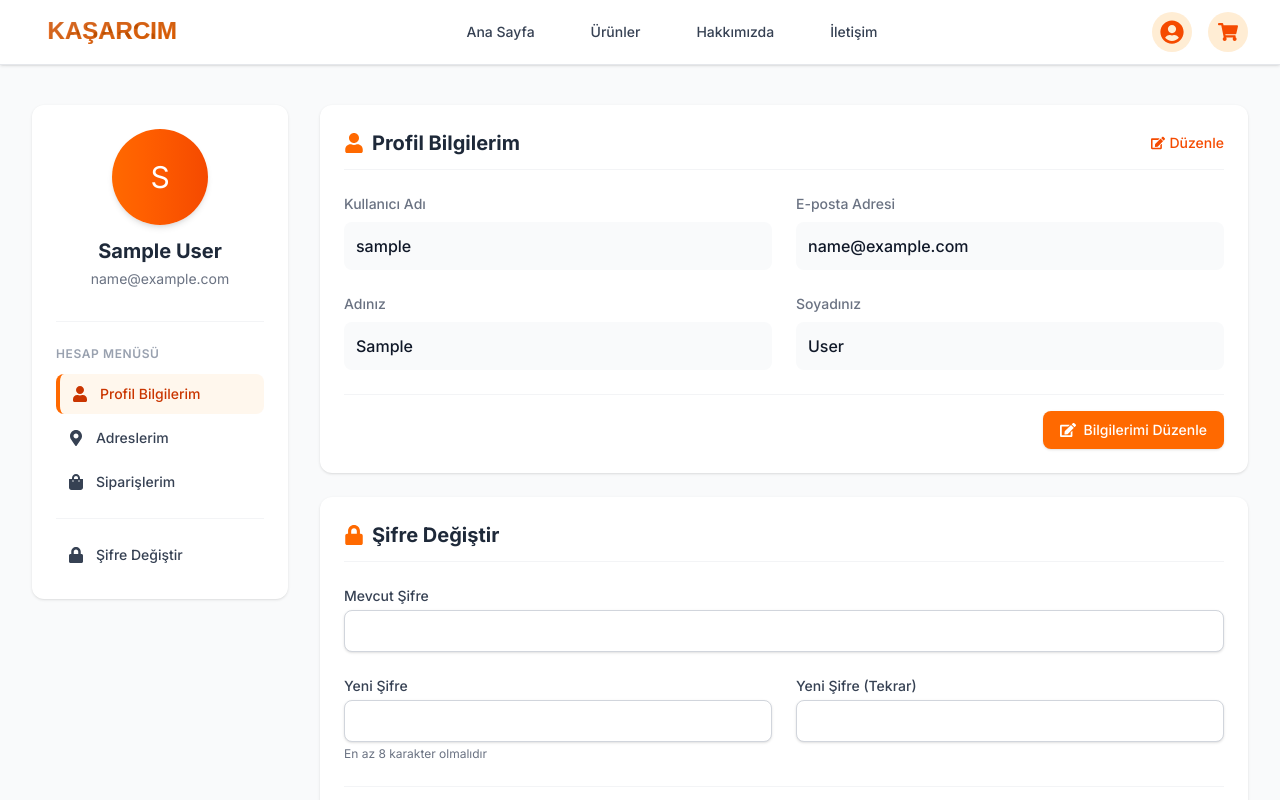
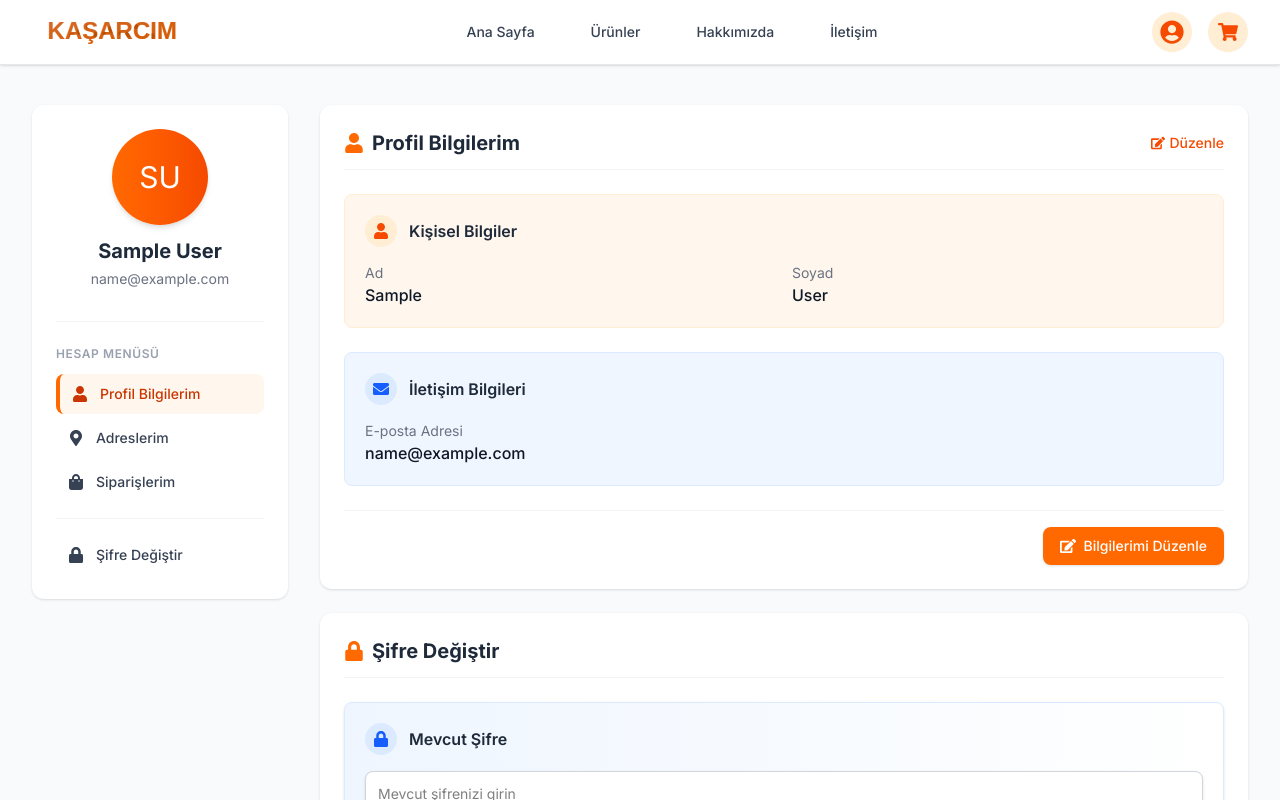
Before and after one commit to emrahsandernet/kasarcim, a Next.js app in the folder frontend/: page /profilim in a window 1280 px wide. Shown: the top 800 px of the page. Built offline with nearby package versions, Linux system fonts and the light colour scheme; no server answers; sample sign-in values are in the browser's storage.

Commit message:
Profil ve adres sayfa güncellemeleri

```diff
--- a/frontend/src/app/profilim/page.js
+++ b/frontend/src/app/profilim/page.js
@@ -3,7 +3,7 @@
 import { useState, useEffect } from 'react';
 import { useAuth } from '@/context/AuthContext';
 import { useRouter } from 'next/navigation';
-import { FaUser, FaSave, FaSpinner, FaExclamationTriangle, FaCheckCircle, FaMapMarkerAlt, FaShoppingBag, FaLock, FaEdit, FaCog } from 'react-icons/fa';
+import { FaUser, FaSave, FaSpinner, FaExclamationTriangle, FaCheckCircle, FaMapMarkerAlt, FaShoppingBag, FaLock, FaEdit, FaCog, FaEnvelope, FaKey } from 'react-icons/fa';
 import Link from 'next/link';
 
 export default function ProfilePage() {
@@ -11,7 +11,6 @@ export default function ProfilePage() {
   const router = useRouter();
 
   const [formValues, setFormValues] = useState({
-    username: '',
     email: '',
     firstName: '',
     lastName: '',
@@ -20,9 +19,10 @@ export default function ProfilePage() {
     confirmPassword: ''
   });
 
-  const [activeTab, setActiveTab] = useState('profile');
   const [notification, setNotification] = useState({ type: '', message: '' });
   const [isEditing, setIsEditing] = useState(false);
+
+  // Not: Aktif tab özelliği kaldırıldı
 
   // Kullanıcı giriş yapmamışsa login sayfasına yönlendir
   useEffect(() => {
@@ -35,7 +35,6 @@ export default function ProfilePage() {
   useEffect(() => {
     if (user) {
       setFormValues({
-        username: user.username || '',
         email: user.email || '',
         firstName: user.firstName || '',
         lastName: user.lastName || '',
@@ -60,6 +59,18 @@ export default function ProfilePage() {
   const handleChange = (e) => {
     const { name, value } = e.target;
     setFormValues({ ...formValues, [name]: value });
+  };
+
+  // Avatar için kullanılacak ad-soyad baş harfleri
+  const getInitials = () => {
+    if (user?.firstName && user?.lastName) {
+      return `${user.firstName.charAt(0)}${user.lastName.charAt(0)}`;
+    } else if (user?.firstName) {
+      return user.firstName.charAt(0);
+    } else if (user?.email) {
+      return user.email.charAt(0).toUpperCase();
+    }
+    return 'K';
   };
 
   const handleSubmit = async (e) => {
@@ -113,7 +124,6 @@ export default function ProfilePage() {
 
     // Kullanıcı bilgilerini güncelle
     const userData = {
-      username: formValues.username,
       email: formValues.email,
       first_name: formValues.firstName,
       last_name: formValues.lastName,
@@ -138,7 +148,6 @@ export default function ProfilePage() {
         });
 
 
-        // Düzenleme modunu kapat
         setIsEditing(false);
       }
     } catch (error) {
@@ -170,7 +179,7 @@ export default function ProfilePage() {
             <div className="mb-6 pb-4 border-b border-gray-100">
               <div className="flex flex-col items-center mb-4">
                 <div className="w-24 h-24 bg-gradient-to-r from-orange-500 to-orange-600 rounded-full flex items-center justify-center text-white text-3xl mb-3 shadow-md">
-                  {user?.firstName?.charAt(0) || user?.username?.charAt(0) || 'K'}
+                  {getInitials()}
                 </div>
                 <h2 className="text-xl font-bold text-gray-800">{user?.firstName} {user?.lastName}</h2>
                 <p className="text-sm text-gray-500 mt-1">{user?.email}</p>
@@ -179,17 +188,10 @@ export default function ProfilePage() {
 
             <h3 className="text-xs font-semibold text-gray-400 uppercase tracking-wider mb-3">Hesap Menüsü</h3>
             <nav className="space-y-1">
-              <button
-                onClick={() => setActiveTab('profile')}
-                className={`w-full text-left px-3 py-2.5 rounded-lg text-sm font-medium flex items-center transition-all duration-200 ${
-                  activeTab === 'profile'
-                    ? 'bg-orange-50 text-orange-700 border-l-4 border-orange-500'
-                    : 'text-gray-700 hover:bg-gray-100'
-                }`}
-              >
+              <div className="w-full text-left px-3 py-2.5 rounded-lg text-sm font-medium flex items-center bg-orange-50 text-orange-700 border-l-4 border-orange-500">
                 <FaUser className="mr-3 h-4 w-4" />
                 Profil Bilgilerim
-              </button>
+              </div>
 
               <Link
                 href="/adreslerim"
@@ -208,17 +210,13 @@ export default function ProfilePage() {
               </Link>
 
               <div className="pt-4 mt-4 border-t border-gray-100">
-                <button
-                  onClick={() => setActiveTab('password')}
-                  className={`w-full text-left px-3 py-2.5 rounded-lg text-sm font-medium flex items-center transition-all duration-200 ${
-                    activeTab === 'password'
-                      ? 'bg-orange-50 text-orange-700 border-l-4 border-orange-500'
-                      : 'text-gray-700 hover:bg-gray-100'
-                  }`}
+                <a
+                  href="#sifre-degistir"
+                  className="w-full text-left px-3 py-2.5 rounded-lg text-sm font-medium flex items-center text-gray-700 hover:bg-gray-100 transition-all duration-200"
                 >
                   <FaLock className="mr-3 h-4 w-4" />
                   Şifre Değiştir
-                </button>
+                </a>
               </div>
             </nav>
           </div>
@@ -262,29 +260,42 @@ export default function ProfilePage() {
             )}
 
             {!isEditing ? (
-              // Profil bilgisi görüntüleme modu
+              // Profil bilgisi görüntüleme modu - modernleştirilmiş
               <div className="space-y-6 transition-all duration-300 animate-fadeIn">
-                <div className="grid grid-cols-1 md:grid-cols-2 gap-6">
-                  <div className="space-y-2">
-                    <h3 className="text-sm font-medium text-gray-500">Kullanıcı Adı</h3>
-                    <p className="text-base font-medium text-gray-900 bg-gray-50 p-3 rounded-lg">{formValues.username}</p>
+                <div className="grid grid-cols-1 gap-6">
+                  <div className="bg-orange-50 rounded-lg p-5 border border-orange-100 hover:shadow-md transition-all duration-200">
+                    <div className="flex items-center mb-4">
+                      <div className="p-2 bg-orange-100 rounded-full mr-3">
+                        <FaUser className="text-orange-600 h-4 w-4" />
+                      </div>
+                      <h3 className="text-md font-semibold text-gray-800">Kişisel Bilgiler</h3>
                     </div>
 
-                  <div className="space-y-2">
-                    <h3 className="text-sm font-medium text-gray-500">E-posta Adresi</h3>
-                    <p className="text-base font-medium text-gray-900 bg-gray-50 p-3 rounded-lg">{formValues.email}</p>
+                    <div className="grid grid-cols-1 md:grid-cols-2 gap-4">
+                      <div>
+                        <p className="text-sm text-gray-500">Ad</p>
+                        <p className="text-base font-medium text-gray-900">{formValues.firstName}</p>
+                      </div>
+
+                      <div>
+                        <p className="text-sm text-gray-500">Soyad</p>
+                        <p className="text-base font-medium text-gray-900">{formValues.lastName}</p>
+                      </div>
                     </div>
                   </div>
 
-                <div className="grid grid-cols-1 md:grid-cols-2 gap-6">
-                  <div className="space-y-2">
-                    <h3 className="text-sm font-medium text-gray-500">Adınız</h3>
-                    <p className="text-base font-medium text-gray-900 bg-gray-50 p-3 rounded-lg">{formValues.firstName}</p>
+                  <div className="bg-blue-50 rounded-lg p-5 border border-blue-100 hover:shadow-md transition-all duration-200">
+                    <div className="flex items-center mb-4">
+                      <div className="p-2 bg-blue-100 rounded-full mr-3">
+                        <FaEnvelope className="text-blue-600 h-4 w-4" />
+                      </div>
+                      <h3 className="text-md font-semibold text-gray-800">İletişim Bilgileri</h3>
                     </div>
 
-                  <div className="space-y-2">
-                    <h3 className="text-sm font-medium text-gray-500">Soyadınız</h3>
-                    <p className="text-base font-medium text-gray-900 bg-gray-50 p-3 rounded-lg">{formValues.lastName}</p>
+                    <div>
+                      <p className="text-sm text-gray-500">E-posta Adresi</p>
+                      <p className="text-base font-medium text-gray-900">{formValues.email}</p>
+                    </div>
                   </div>
                 </div>
 
@@ -299,42 +310,14 @@ export default function ProfilePage() {
                 </div>
               </div>
             ) : (
-              // Profil bilgisi düzenleme formu
+              // Profil bilgisi düzenleme formu - modernleştirilmiş
               <form onSubmit={handleSubmit} className="space-y-6 transition-all duration-300 animate-fadeIn">
-                {/* Kullanıcı adı ve e-posta */}
-                <div className="grid grid-cols-1 md:grid-cols-2 gap-6">
-                  <div>
-                    <label htmlFor="username" className="block text-sm font-medium text-gray-700 mb-1">
-                      Kullanıcı Adı
-                    </label>
-                    <input
-                      type="text"
-                      id="username"
-                      name="username"
-                      value={formValues.username}
-                      onChange={handleChange}
-                      className="shadow-sm focus:ring-orange-500 focus:border-orange-500 block w-full sm:text-sm border-gray-300 rounded-lg p-2.5 border bg-white transition-all duration-200"
-                    />
-                  </div>
+                {/* İletişim Bilgileri */}
+                <div className="bg-gradient-to-r from-orange-50 to-white p-5 rounded-lg border border-orange-100 shadow-sm">
+                  <h3 className="text-lg font-medium text-gray-800 mb-4 border-b border-orange-100 pb-2">Profil Bilgileri</h3>
 
-                  <div>
-                    <label htmlFor="email" className="block text-sm font-medium text-gray-700 mb-1">
-                      E-posta Adresi <span className="text-red-500">*</span>
-                    </label>
-                    <input
-                      type="email"
-                      id="email"
-                      name="email"
-                      value={formValues.email}
-                      onChange={handleChange}
-                      required
-                      className="shadow-sm focus:ring-orange-500 focus:border-orange-500 block w-full sm:text-sm border-gray-300 rounded-lg p-2.5 border bg-white transition-all duration-200"
-                    />
-                  </div>
-                </div>
-
-                {/* Ad ve soyad */}
-                <div className="grid grid-cols-1 md:grid-cols-2 gap-6">
+                  <div className="grid grid-cols-1 md:grid-cols-2 gap-4">
+                    {/* Ad */}
                     <div>
                       <label htmlFor="firstName" className="block text-sm font-medium text-gray-700 mb-1">
                         Adınız <span className="text-red-500">*</span>
@@ -346,10 +329,12 @@ export default function ProfilePage() {
                         value={formValues.firstName}
                         onChange={handleChange}
                         required
-                      className="shadow-sm focus:ring-orange-500 focus:border-orange-500 block w-full sm:text-sm border-gray-300 rounded-lg p-2.5 border bg-white transition-all duration-200"
+                        className="shadow-sm focus:ring-orange-500 focus:border-orange-500 block w-full sm:text-sm border-gray-300 rounded-lg p-3 border bg-white transition-all duration-200"
+                        placeholder="Adınız"
                       />
                     </div>
 
+                    {/* Soyad */}
                     <div>
                       <label htmlFor="lastName" className="block text-sm font-medium text-gray-700 mb-1">
                         Soyadınız <span className="text-red-500">*</span>
@@ -361,8 +346,27 @@ export default function ProfilePage() {
                         value={formValues.lastName}
                         onChange={handleChange}
                         required
-                      className="shadow-sm focus:ring-orange-500 focus:border-orange-500 block w-full sm:text-sm border-gray-300 rounded-lg p-2.5 border bg-white transition-all duration-200"
+                        className="shadow-sm focus:ring-orange-500 focus:border-orange-500 block w-full sm:text-sm border-gray-300 rounded-lg p-3 border bg-white transition-all duration-200"
+                        placeholder="Soyadınız"
                       />
+                    </div>
+
+                    {/* E-posta */}
+                    <div className="md:col-span-2">
+                      <label htmlFor="email" className="block text-sm font-medium text-gray-700 mb-1">
+                        E-posta Adresi <span className="text-red-500">*</span>
+                      </label>
+                      <input
+                        type="email"
+                        id="email"
+                        name="email"
+                        value={formValues.email}
+                        onChange={handleChange}
+                        required
+                        className="shadow-sm focus:ring-orange-500 focus:border-orange-500 block w-full sm:text-sm border-gray-300 rounded-lg p-3 border bg-white transition-all duration-200"
+                        placeholder="ornek@mail.com"
+                      />
+                    </div>
                   </div>
                 </div>
 
@@ -371,7 +375,7 @@ export default function ProfilePage() {
                   <button
                     type="button"
                     onClick={() => setIsEditing(false)}
-                    className="inline-flex items-center px-4 py-2 border border-gray-300 rounded-lg text-sm font-medium text-gray-700 bg-white hover:bg-gray-50 focus:outline-none focus:ring-2 focus:ring-offset-2 focus:ring-orange-500 transition-all duration-200"
+                    className="inline-flex items-center px-4 py-3 border border-gray-300 rounded-lg text-sm font-medium text-gray-700 bg-white hover:bg-gray-50 focus:outline-none focus:ring-2 focus:ring-offset-2 focus:ring-orange-500 transition-all duration-200"
                   >
                     İptal
                   </button>
@@ -379,7 +383,7 @@ export default function ProfilePage() {
                   <button
                     type="submit"
                     disabled={authLoading}
-                    className="inline-flex items-center px-4 py-2 border border-transparent rounded-lg shadow-sm text-sm font-medium text-white bg-orange-500 hover:bg-orange-600 focus:outline-none focus:ring-2 focus:ring-offset-2 focus:ring-orange-500 disabled:opacity-50 transition-all duration-200"
+                    className="inline-flex items-center px-4 py-3 border border-transparent rounded-lg shadow-sm text-sm font-medium text-white bg-orange-500 hover:bg-orange-600 focus:outline-none focus:ring-2 focus:ring-offset-2 focus:ring-orange-500 disabled:opacity-50 transition-all duration-200"
                   >
                     {authLoading ? (
                       <>
@@ -398,8 +402,8 @@ export default function ProfilePage() {
             )}
           </div>
 
-          {/* Şifre değiştirme alanı */}
-          <div className={`bg-white rounded-xl shadow-sm transition-all duration-300 hover:shadow-md p-6 ${activeTab === 'password' ? 'animate-fadeIn' : 'hidden md:block animate-fadeIn'}`}>
+          {/* Şifre değiştirme alanı - Her ekran boyutunda */}
+          <div id="sifre-degistir" className="bg-white rounded-xl shadow-sm transition-all duration-300 hover:shadow-md p-6 block animate-fadeIn mt-6">
             <div className="flex justify-between items-center mb-6 pb-3 border-b border-gray-100">
               <h2 className="text-xl font-bold text-gray-800 flex items-center">
                 <FaLock className="mr-2 text-orange-500" />
@@ -408,23 +412,36 @@ export default function ProfilePage() {
             </div>
 
             <form onSubmit={handleSubmit} className="space-y-6">
-              <div className="grid grid-cols-1 gap-6">
-                <div>
-                  <label htmlFor="currentPassword" className="block text-sm font-medium text-gray-700 mb-1">
-                    Mevcut Şifre
-                  </label>
+              <div className="bg-gradient-to-r from-blue-50 to-white p-5 rounded-lg border border-blue-100 shadow-sm">
+                <div className="mb-5">
+                  <div className="flex items-center mb-4">
+                    <div className="p-2 bg-blue-100 rounded-full mr-3">
+                      <FaLock className="text-blue-600 h-4 w-4" />
+                    </div>
+                    <h3 className="text-md font-semibold text-gray-800">Mevcut Şifre</h3>
+                  </div>
+
                   <input
                     type="password"
                     id="currentPassword"
                     name="currentPassword"
                     value={formValues.currentPassword}
                     onChange={handleChange}
-                    className="shadow-sm focus:ring-orange-500 focus:border-orange-500 block w-full sm:text-sm border-gray-300 rounded-lg p-2.5 border bg-white transition-all duration-200"
+                    className="shadow-sm focus:ring-orange-500 focus:border-orange-500 block w-full sm:text-sm border-gray-300 rounded-lg p-3 border bg-white transition-all duration-200"
+                    placeholder="Mevcut şifrenizi girin"
                   />
                 </div>
+
+                <div className="h-px bg-blue-100 my-5"></div>
+
+                <div className="flex items-center mb-4">
+                  <div className="p-2 bg-green-100 rounded-full mr-3">
+                    <FaKey className="text-green-600 h-4 w-4" />
+                  </div>
+                  <h3 className="text-md font-semibold text-gray-800">Yeni Şifre</h3>
                 </div>
 
-              <div className="grid grid-cols-1 md:grid-cols-2 gap-6">
+                <div className="grid grid-cols-1 md:grid-cols-2 gap-4">
                   <div>
                     <label htmlFor="newPassword" className="block text-sm font-medium text-gray-700 mb-1">
                       Yeni Şifre
@@ -435,8 +452,9 @@ export default function ProfilePage() {
                       name="newPassword"
                       value={formValues.newPassword}
                       onChange={handleChange}
-                    className="shadow-sm focus:ring-orange-500 focus:border-orange-500 block w-full sm:text-sm border-gray-300 rounded-lg p-2.5 border bg-white transition-all duration-200"
+                      className="shadow-sm focus:ring-orange-500 focus:border-orange-500 block w-full sm:text-sm border-gray-300 rounded-lg p-3 border bg-white transition-all duration-200"
                       minLength="8"
+                      placeholder="Minimum 8 karakter"
                     />
                     <p className="mt-1 text-xs text-gray-500">En az 8 karakter olmalıdır</p>
                   </div>
@@ -451,8 +469,10 @@ export default function ProfilePage() {
                       name="confirmPassword"
                       value={formValues.confirmPassword}
                       onChange={handleChange}
-                    className="shadow-sm focus:ring-orange-500 focus:border-orange-500 block w-full sm:text-sm border-gray-300 rounded-lg p-2.5 border bg-white transition-all duration-200"
+                      className="shadow-sm focus:ring-orange-500 focus:border-orange-500 block w-full sm:text-sm border-gray-300 rounded-lg p-3 border bg-white transition-all duration-200"
+                      placeholder="Şifrenizi tekrar girin"
                     />
+                  </div>
                 </div>
               </div>
 
@@ -461,7 +481,7 @@ export default function ProfilePage() {
                 <button
                   type="submit"
                   disabled={authLoading}
-                  className="inline-flex items-center px-4 py-2 border border-transparent rounded-lg shadow-sm text-sm font-medium text-white bg-orange-500 hover:bg-orange-600 focus:outline-none focus:ring-2 focus:ring-offset-2 focus:ring-orange-500 disabled:opacity-50 transition-all duration-200"
+                  className="inline-flex items-center px-4 py-3 border border-transparent rounded-lg shadow-sm text-sm font-medium text-white bg-orange-500 hover:bg-orange-600 focus:outline-none focus:ring-2 focus:ring-offset-2 focus:ring-orange-500 disabled:opacity-50 transition-all duration-200"
                 >
                   {authLoading ? (
                     <>
```
Also changed, not shown: frontend/src/app/adreslerim/page.js (+71 -16 lines). Lines whose indentation alone changed are shown as unchanged.
